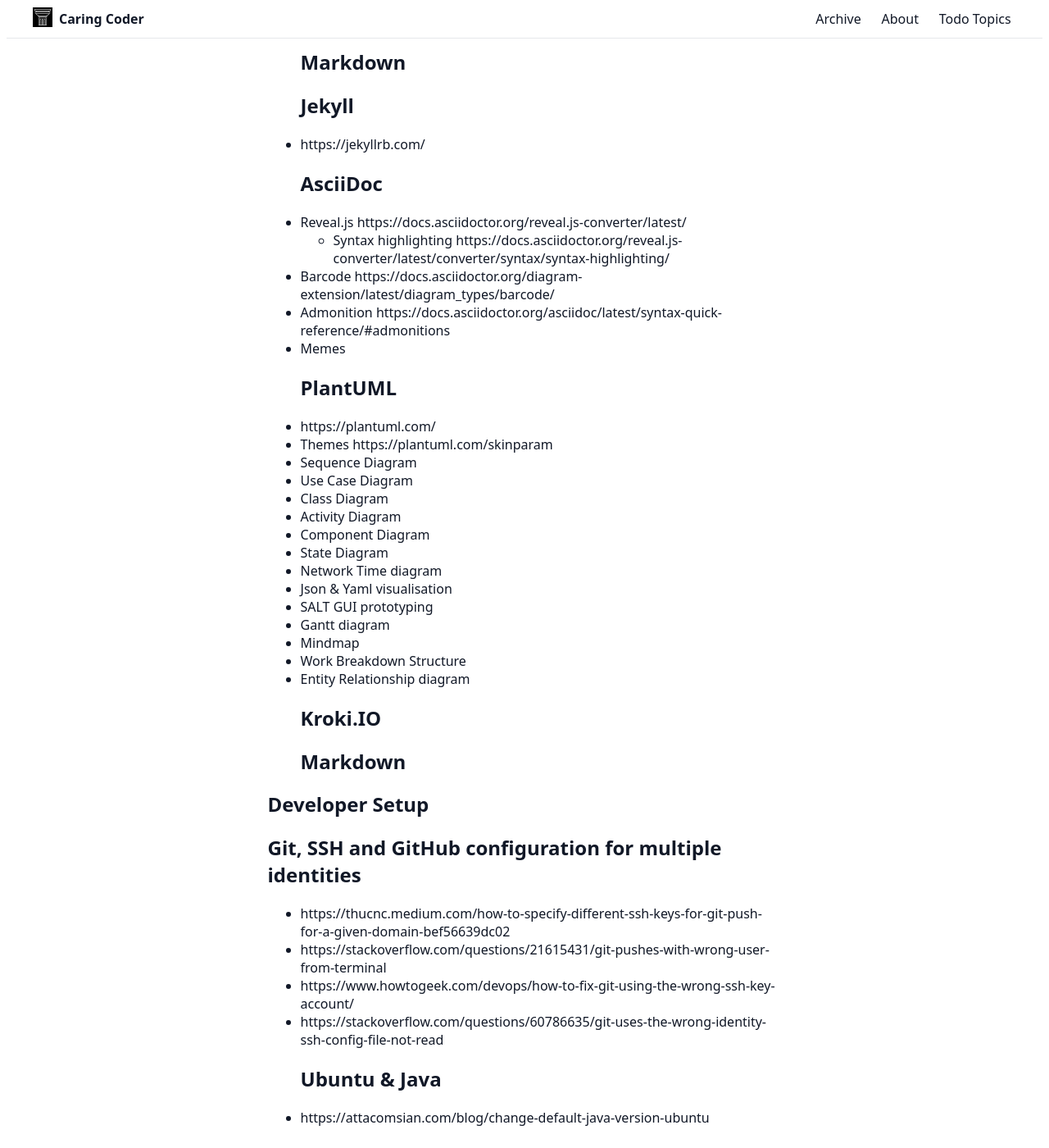
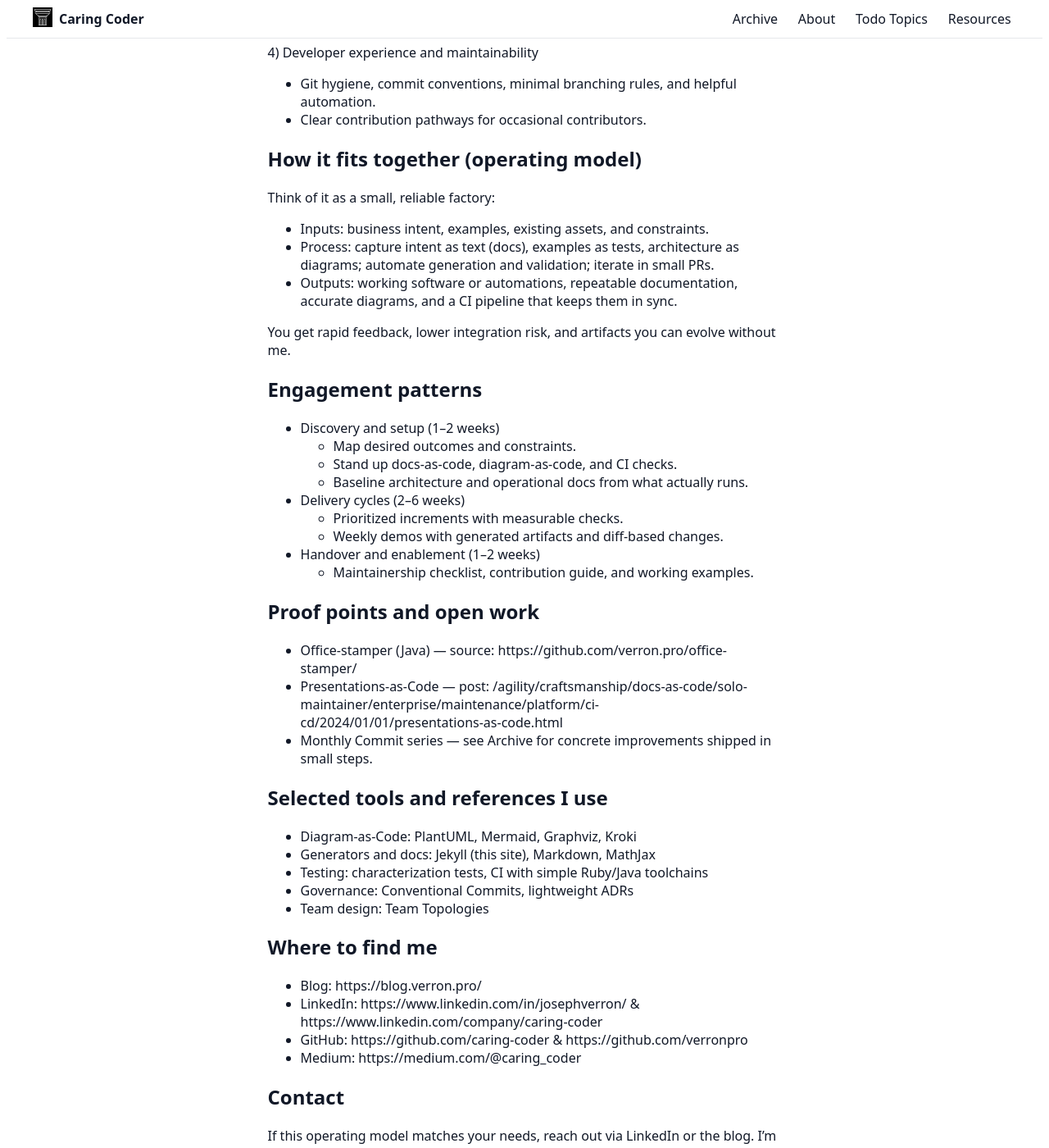
Before and after one commit to verronpro/blog, a Jekyll site: the page built from todo.md, in a window 1280 px wide and 1400 px high, scrolled down 1267 px. Shown: the whole window at 82% size. Built offline with Jekyll 4.4.1, drawn with Linux system fonts in a browser that asks for light colours; some of the changed text lies outside the part shown.

Commit message:
Add a dedicated **Resources** page and update navigation to improve accessibility

```diff
--- /dev/null
+++ b/resources.md
@@ -0,0 +1,280 @@
+---
+layout: page
+title: Resources
+aside:
+  toc: true
+---
+
+This page preserves the long resource list that previously lived on `todo.md`. It’s an organized catalog of tools, references, and inspirations I use. For an overview of how these fit together, see the page “Inspiration, Motivations, and How They Fit”.
+
+# Diagrams as code and other print‑oriented DSLs
+
+## Dot language, Graphviz and layout engines
+- https://www.graphviz.org/docs/layouts/
+- https://gitlab.com/graphviz/graphviz
+- https://graphviz.org/
+
+## Mermaid
+- https://github.com/mermaid-js/mermaid-cli
+- Flowchart
+- Sequence Diagram
+- Gantt Diagram
+- Pie
+- User Journey Diagram
+- Entity Relationship Diagram
+- State Diagram
+- Class Diagram
+
+## Mingram
+
+## Blockdiag, nwdiag, seqdiag, actdiag
+
+## GnuPlot
+- [GnuPlot Introduction](https://www.phys.uconn.edu/~rozman/Courses/P2200_16F/downloads/gnuplot-introduction-2016-10-25.pdf#:~:text=The%20de%EF%AC%81nitions%20of%20functions%20in%20gnuplot%20are%20straight,We%20can%20also%20abbreviate%20commands%20%28%E2%80%99w%E2%80%99for%20with%2C%20etc.%29.)
+- `plot`
+- `splot`
+
+## svgBob
+
+## ditaa
+
+## shaape
+
+## ascii2svg
+
+## Chart.js
+- Line Chart
+- Bar Chart
+- Radar Chart
+- Polar Area Chart
+- Pie Chart
+- Doughnut Chart
+- Bubble Chart
+
+## MathJax
+
+## Markdown
+
+## Jekyll
+- https://jekyllrb.com/
+
+## AsciiDoc
+- Reveal.js https://docs.asciidoctor.org/reveal.js-converter/latest/
+  - Syntax highlighting https://docs.asciidoctor.org/reveal.js-converter/latest/converter/syntax/syntax-highlighting/
+- Barcode https://docs.asciidoctor.org/diagram-extension/latest/diagram_types/barcode/
+- Admonition https://docs.asciidoctor.org/asciidoc/latest/syntax-quick-reference/#admonitions
+- Memes
+
+## PlantUML
+- https://plantuml.com/
+- Themes https://plantuml.com/skinparam
+- Sequence Diagram
+- Use Case Diagram
+- Class Diagram
+- Activity Diagram
+- Component Diagram
+- State Diagram
+- Network Time diagram
+- JSON & YAML visualisation
+- SALT GUI prototyping
+- Gantt diagram
+- Mindmap
+- Work Breakdown Structure
+- Entity Relationship diagram
+
+## Kroki.io
+
+## Markdown
+
+# Developer setup
+
+## Git, SSH and GitHub configuration for multiple identities
+- https://thucnc.medium.com/how-to-specify-different-ssh-keys-for-git-push-for-a-given-domain-bef56639dc02
+- https://stackoverflow.com/questions/21615431/git-pushes-with-wrong-user-from-terminal
+- https://www.howtogeek.com/devops/how-to-fix-git-using-the-wrong-ssh-key-account/
+- https://stackoverflow.com/questions/60786635/git-uses-the-wrong-identity-ssh-config-file-not-read
+
+## Ubuntu & Java
+- https://attacomsian.com/blog/change-default-java-version-ubuntu
+
+## Spring Boot
+- https://www.baeldung.com/spring-boot-h2-database
+
+## WSL
+- https://github.com/microsoft/WSL
+- https://www.bing.com/search?pglt=169&q=ubuntu+wsl+update+time&cvid=6469b67d51b14f8a98e8a7b350459ed2&aqs=edge.0.0l9j69i11004.14262j0j1&FORM=ANNAB1&PC=U531
+
+# Experiments with generative AI
+- https://chat.openai.com/
+- https://platform.openai.com/
+
+# Web hosting
+- gandi.net
+
+# Organisational practices
+
+## Conway's law
+
+## Commit naming rules
+- Conventional Commits https://www.conventionalcommits.org/en/v1.0.0/
+- https://developerexperience.io/articles/commit-naming-rules
+- https://github.com/naming-convention/naming-convention-guides/blob/master/git/tag-naming.md
+
+## Team Topologies
+- https://teamtopologies.com/
+- https://teamtopologies.com/workbook
+- https://teamtopologies.com/infographic/team-topologies-in-a-nutshell-infographic
+- https://github.com/TeamTopologies/Team-Shape-Templates
+
+## Jugement Majoritaire
+- https://app.mieuxvoter.fr/
+
+# Product development
+
+## BDD
+- https://cucumber.io/docs/bdd/
+
+## Perspectives & essays
+- https://blog.frankel.ch/it-depends/
+
+## User Story splitting
+- https://www.linkedin.com/advice/3/what-best-tools-techniques-splitting
+- https://techbeacon.com/app-dev-testing/practical-guide-user-story-splitting-agile-teams
+- https://ancaonuta.medium.com/how-to-split-user-stories-b55f20ea0a4e
+
+# Software craftsmanship
+
+## Agile Manifesto
+- https://agilemanifesto.org/principles.html
+
+## Software Craftsmanship Manifesto
+
+## Continuous Learning
+
+## TDD
+- https://osherove.com/tdd-kata-1
+- https://www.amazon.com/Test-Driven-Development-Kent-Beck-ebook/dp/B095SQ9WP4?ref_=ast_author_dp
+
+## SonarQube
+
+## Legacy code
+- https://www.perforce.com/blog/qac/8-tips-working-legacy-code
+
+## Testing strategy
+
+## Code kata
+- https://osherove.com/tdd-kata-1
+- https://kata-log.rocks/string-calculator-kata
+- https://github.com/topics/string-calculator-kata
+- https://codereview.stackexchange.com/questions/128361/tdd-kata-string-calculator
+- https://github.com/gamontal/awesome-katas
+- https://blog.codinghorror.com/the-ultimate-code-kata/
+- https://simpleprogrammer.com/dont-code-katas/
+- https://github.com/HoucemNaffati/A-Software-Craftsmanship-KATA
+- https://github.com/Gianfrancoalongi/incremental_katas/tree/master
+- http://fundamentalsofsoftwarearchitecture.com/katas/
+- https://katas.softwarecraftsmanship.org/
+- https://www.dyalog.com/blog/2015/01/the-diamond-kata/
+- https://github.com/emilybache/trivia
+
+## Design patterns & refactorings
+- https://refactoring.guru/design-patterns
+- https://www.digitalocean.com/community/tutorials/gangs-of-four-gof-design-patterns
+- https://www.gofpatterns.com/
+- http://w3sdesign.com/GoF_Design_Patterns_Reference0100.pdf
+- https://www.martinfowler.com/books/r2p.html
+
+## Clean architecture
+- https://betterprogramming.pub/the-clean-architecture-beginners-guide-e4b7058c1165
+- https://blog.cleancoder.com/uncle-bob/2012/08/13/the-clean-architecture.html
+
+## Git
+- https://dangitgit.com/
+
+# Programming languages
+
+## Ballerina
+- https://ballerina.io/
+
+## Clojure
+
+## J
+
+## APL
+- https://www.dyalog.com/blog/2015/01/the-diamond-kata/
+
+## Java & JEPs
+
+## JavaScript
+- node.js and https://github.com/nvm-sh/nvm
+
+# Experiments with Minitel
+
+# Repositories
+- https://github.com/verronpro/blog
+- https://github.com/verronpro/welcome
+- https://github.com/verronpro/docx-stamper
+- https://github.com/verronpro/vieilles.photos
+- https://github.com/josephverron/hyrule-id-generator
+- https://github.com/josephverron/http-workshop
+- https://github.com/josephverron/scrapy
+- https://github.com/josephverron/workshop-secure-messenger
+- https://github.com/josephverron/Gource
+- https://github.com/josephverron/GitHubVisualizer
+- https://github.com/josephverron/adventofcode
+- https://github.com/josephverron/orgnosis
+- https://github.com/josephverron/trip-service-kata
+- https://github.com/josephverron/dojo
+- https://github.com/josephverron/gource-action
+- https://github.com/josephverron/josephverron
+- https://github.com/josephverron/sonar-extractor
+- https://github.com/josephverron/talon
+- https://github.com/josephverron/presentations
+- https://github.com/josephverron/manga_library
+- https://github.com/josephverron/graphical-sorter
+- https://github.com/josephverron/java-evolutions
+- https://github.com/josephverron/euler
+- https://github.com/josephverron/codingame
+- https://github.com/josephverron/disk-store
+- https://github.com/josephverron/notes
+- https://github.com/josephverron/codeology
+- https://github.com/josephverron/code_swarm
+
+# Webcomics
+- Geek and Poke https://geek-and-poke.com/
+- Glasbergen https://www.glasbergen.com/
+- CommitStrip
+- XKCD
+
+# NDC Oslo
+- https://nelly-sattari.atlassian.net/wiki/spaces/4Cs/pages/21299251/Be+a+Compass
+- https://www.youtube.com/@NDC/videos
+
+# Miscellaneous tools
+- QRCode https://qr.io/
+
+# Accessibility
+- https://github.com/ksylor/images-for-everyone
+- https://github.com/pa11y/pa11y-ci
+- https://open-indy.github.io/Koa11y/
+
+# Projects
+
+## Familial
+- Le cloud familial — https://cloud.verron.pro/
+- L'espace de Pascal — https://pascal.verron.pro/
+- Les recettes d'Yvette — https://yvette.verron.pro/
+
+## Open Source
+- office-stamper — https://github.com/verron.pro/office-stamper/
+- Update: use Documentero as base for my own word processing SaaS
+
+## Maybe one day…
+- Archivage collégial de photo — http://vieilles.photos
+- Prototypage de recette et formules — http://creation.best
+- Le coin des fantasmes — http://fantas.me
+- Best emails — http://isda.best
+
+# Friends’ projects
+- Isabelle Muñoz, Ennoblisseur textile à l'habit en roses — https://habit-en-roses.fr/
+- Hugues Malbreil, Sculpteur — https://malbreil.fr/
--- a/todo.md
+++ b/todo.md
@@ -1,242 +1,98 @@
 ---
 layout: page
-title: Subjects
+title: Inspiration, Motivations, and How They Fit
 aside:
   toc: true
 ---
 
-# Diagrams as code and other print oriented DSLs
+Purpose
 
-## Dot language, Graphviz and layout engines
-  - https://www.graphviz.org/docs/layouts/
-  - https://gitlab.com/graphviz/graphviz
-  - https://graphviz.org/
-## Mermaid
-  - https://github.com/mermaid-js/mermaid-cli
-  - Flowchart
-  - Sequence Diagram
-  - Gantt Diagram
-  - Pie
-  - User Journey Diagram
-  - Entity Relationship Diagram
-  - State Diagram
-  - Class Diagram
-## Mingram
-## Blockdiag, nwdiag, seqdiag, actdiag
-## GnuPlot
-  - [GnuPlot Introduction](https://www.phys.uconn.edu/~rozman/Courses/P2200_16F/downloads/gnuplot-introduction-2016-10-25.pdf#:~:text=The%20de%EF%AC%81nitions%20of%20functions%20in%20gnuplot%20are%20straight,We%20can%20also%20abbreviate%20commands%20%28%E2%80%99w%E2%80%99for%20with%2C%20etc.%29.)
-  - plot
-  - splot
-## svgBob
-## ditaa
-## shaape
-## ascii2svg
-## Chart.js
-  - Line Chart
-  - Bar Chart
-  - Radar Chart
-  - Polar Area Chart
-  - Pie Chart
-  - Doughnut Chart
-  - Bubble Chart
-## Mathjax
-## Markdown
-## Jekyll
-  - https://jekyllrb.com/
-## AsciiDoc
-  - Reveal.js https://docs.asciidoctor.org/reveal.js-converter/latest/
-    - Syntax highlighting https://docs.asciidoctor.org/reveal.js-converter/latest/converter/syntax/syntax-highlighting/
-  - Barcode https://docs.asciidoctor.org/diagram-extension/latest/diagram_types/barcode/
-  - Admonition https://docs.asciidoctor.org/asciidoc/latest/syntax-quick-reference/#admonitions
-  - Memes
-## PlantUML
-  - https://plantuml.com/
-  - Themes https://plantuml.com/skinparam
-  - Sequence Diagram
-  - Use Case Diagram
-  - Class Diagram
-  - Activity Diagram
-  - Component Diagram
-  - State Diagram
-  - Network Time diagram
-  - Json & Yaml visualisation
-  - SALT GUI prototyping
-  - Gantt diagram
-  - Mindmap
-  - Work Breakdown Structure
-  - Entity Relationship diagram
-## Kroki.IO
-## Markdown
+This page organizes the ideas, practices, and sources that shape my work. It’s written for my future partners who want a pragmatic partner to deliver results and leave systems healthier than they were found.
 
-# Developer Setup
-## Git, SSH and GitHub configuration for multiple identities
-  - https://thucnc.medium.com/how-to-specify-different-ssh-keys-for-git-push-for-a-given-domain-bef56639dc02
-  - https://stackoverflow.com/questions/21615431/git-pushes-with-wrong-user-from-terminal
-  - https://www.howtogeek.com/devops/how-to-fix-git-using-the-wrong-ssh-key-account/
-  - https://stackoverflow.com/questions/60786635/git-uses-the-wrong-identity-ssh-config-file-not-read
-## Ubuntu & Java
-  - https://attacomsian.com/blog/change-default-java-version-ubuntu
-## Spring Boot
-  - https://www.baeldung.com/spring-boot-h2-database
-## WSL
-  - https://www.bing.com/search?pglt=169&q=ubuntu+wsl+update+time&cvid=6469b67d51b14f8a98e8a7b350459ed2&aqs=edge.0.0l9j69i11004.14262j0j1&FORM=ANNAB1&PC=U531
-  - https://github.com/microsoft/WSL
+What you should take away: my influences are deliberate, complementary, and operational. They translate into repeatable ways of working that reduce delivery risk, make quality observable, and keep documentation, code, and architecture aligned.
 
-# Experiments with generative AI
-- https://chat.openai.com/
-- https://platform.openai.com/
+Looking for the long, curated resource list? See the Resources page: [/resources.html](/resources.html).
 
-# Web hosting
-- gandi.net
+# Core motivations
 
-# Organisational practices
-## Conway's law
-## Commit naming rules
-  - Conventional commits https://www.conventionalcommits.org/en/v1.0.0/
-  - https://developerexperience.io/articles/commit-naming-rules
-  - https://github.com/naming-convention/naming-convention-guides/blob/master/git/tag-naming.md
-## Team topologies
-  - https://teamtopologies.com/
-  - https://teamtopologies.com/workbook
-  - https://teamtopologies.com/infographic/team-topologies-in-a-nutshell-infographic
-  - https://github.com/TeamTopologies/Team-Shape-Templates
-## Jugement Majoritaire https://app.mieuxvoter.fr/
+- Make complex work visible early and often. If we can see it, we can steer it.
+- Prefer small, safe steps that ship value continuously.
+- Treat docs, code, and diagrams as one artifact set. Reduce drift by generating and validating where possible.
+- Leave teams with tools and habits they can sustain without me.
 
-# Product development
-## BDD
-  - https://cucumber.io/docs/bdd/
-## https://blog.frankel.ch/it-depends/
-## User Story splitting
-  - https://www.linkedin.com/advice/3/what-best-tools-techniques-splitting
-  - https://techbeacon.com/app-dev-testing/practical-guide-user-story-splitting-agile-teams
-  - https://ancaonuta.medium.com/how-to-split-user-stories-b55f20ea0a4e
+# Influences I stand on
 
-# Software Craftsmanship
-## Agile Manifesto https://agilemanifesto.org/principles.html
-## Software Craftsmanship Manifesto
-## Continuous Learning
-## TDD
-  - https://osherove.com/tdd-kata-1
-  - https://www.amazon.com/Test-Driven-Development-Kent-Beck-ebook/dp/B095SQ9WP4?ref_=ast_author_dp
-## Sonarqube
-## Legacy Code
-  - https://www.perforce.com/blog/qac/8-tips-working-legacy-code
-## Testing Strategy
-## Code Kata
-  - https://osherove.com/tdd-kata-1
-  - https://kata-log.rocks/string-calculator-kata
-  - https://github.com/topics/string-calculator-kata
-  - https://codereview.stackexchange.com/questions/128361/tdd-kata-string-calculator
-  - https://github.com/gamontal/awesome-katas
-  - https://blog.codinghorror.com/the-ultimate-code-kata/
-  - https://simpleprogrammer.com/dont-code-katas/
-  - https://github.com/HoucemNaffati/A-Software-Craftsmanship-KATA
-  - https://github.com/Gianfrancoalongi/incremental_katas/tree/master
-  - http://fundamentalsofsoftwarearchitecture.com/katas/
-  - https://katas.softwarecraftsmanship.org/
-  - https://www.dyalog.com/blog/2015/01/the-diamond-kata/
-  - https://github.com/emilybache/trivia
-## Design patterns & refactorings
-  - https://refactoring.guru/design-patterns
-  - https://www.digitalocean.com/community/tutorials/gangs-of-four-gof-design-patterns
-  - https://www.gofpatterns.com/
-  - http://w3sdesign.com/GoF_Design_Patterns_Reference0100.pdf
-  - https://www.martinfowler.com/books/r2p.html
-## Clean architecture
-  - https://betterprogramming.pub/the-clean-architecture-beginners-guide-e4b7058c1165
-  - https://blog.cleancoder.com/uncle-bob/2012/08/13/the-clean-architecture.html
-## Git
-  - https://dangitgit.com/
+These are not name‑drops; they shape concrete choices in how I work with you.
 
-# Programming Language
-## Ballerina https://ballerina.io/
-## Clojure
-## J
-## APL
-  - https://www.dyalog.com/blog/2015/01/the-diamond-kata/
-## Java & JEPs
-## JavaScript
-  - node.js et https://github.com/nvm-sh/nvm
+- Team Topologies — structure teams for fast flow and clear responsibilities.
+- Docs‑as‑Code and Diagram‑as‑Code — text, versioned, reviewable, automated.
+- BDD and example‑guided development — make intent executable.
+- Conventional Commits and lightweight governance — predictable history, easier automation.
+- Solo‑maintainer discipline — ruthless clarity on scope, automation, and quality gates.
 
-# Experiments with Minitel
+# Practices I bring to your project
 
-# Repository
-- https://github.com/verronpro/blog
-- https://github.com/verronpro/welcome
-- https://github.com/verronpro/docx-stamper
-- https://github.com/verronpro/vieilles.photos
-- https://github.com/josephverron/hyrule-id-generator
-- https://github.com/josephverron/http-workshop
-- https://github.com/josephverron/scrapy
-- https://github.com/josephverron/workshop-secure-messenger
-- https://github.com/josephverron/Gource
-- https://github.com/josephverron/GitHubVisualizer
-- https://github.com/josephverron/adventofcode
-- https://github.com/josephverron/orgnosis
-- https://github.com/josephverron/trip-service-kata
-- https://github.com/josephverron/dojo
-- https://github.com/josephverron/gource-action
-- https://github.com/josephverron/josephverron
-- https://github.com/josephverron/sonar-extractor
-- https://github.com/josephverron/talon
-- https://github.com/josephverron/presentations
-- https://github.com/josephverron/manga_library
-- https://github.com/josephverron/graphical-sorter
-- https://github.com/josephverron/java-evolutions
-- https://github.com/josephverron/euler
-- https://github.com/josephverron/codingame
-- https://github.com/josephverron/disk-store
-- https://github.com/josephverron/notes
-- https://github.com/josephverron/codeology
-- https://github.com/josephverron/code_swarm
+1) Docs‑as‑Code foundation
+- Your documentation, run‑books, and decisions live with your code in Markdown, with CI checks. Fewer stale wikis; more trustworthy knowledge.
+- Diagram‑as‑Code (PlantUML, Mermaid, Graphviz) keeps architecture current. Diagrams update when code or config changes.
 
-# Webcomics
-## Geek and Poke https://geek-and-poke.com/
-## Glasbergen https://www.glasbergen.com/
-## Commitstrip
-## XKCD
+2) Template and document automation
+- I maintain Office‑stamper, a small Java library used to generate .docx/.pptx/.xlsx from real templates safely and testably.
+- I apply strong template semantics (placeholders, invariants, pre/post‑processing) so documents are robust and evolvable.
 
-# NDC Oslo
-- https://nelly-sattari.atlassian.net/wiki/spaces/4Cs/pages/21299251/Be+a+Compass
-- https://www.youtube.com/@NDC/videos
+3) Testing as infrastructure
+- Characterization tests make legacy safer to change.
+- CI pipelines validate docs, diagrams, and generated artifacts along with code.
 
-# Miscellaneous Tools
-## QRCode https://qr.io/
+4) Developer experience and maintainability
+- Git hygiene, commit conventions, minimal branching rules, and helpful automation.
+- Clear contribution pathways for occasional contributors.
 
-# Accessibility
-- https://github.com/ksylor/images-for-everyone
-- https://github.com/pa11y/pa11y-ci
-- https://open-indy.github.io/Koa11y/
+# How it fits together (operating model)
+
+Think of it as a small, reliable factory:
+
+- Inputs: business intent, examples, existing assets, and constraints.
+- Process: capture intent as text (docs), examples as tests, architecture as diagrams; automate generation and validation; iterate in small PRs.
+- Outputs: working software or automations, repeatable documentation, accurate diagrams, and a CI pipeline that keeps them in sync.
+
+You get rapid feedback, lower integration risk, and artifacts you can evolve without me.
+
+# Engagement patterns
+
+- Discovery and setup (1–2 weeks)
+  - Map desired outcomes and constraints.
+  - Stand up docs‑as‑code, diagram‑as‑code, and CI checks.
+  - Baseline architecture and operational docs from what actually runs.
+
+- Delivery cycles (2–6 weeks)
+  - Prioritized increments with measurable checks.
+  - Weekly demos with generated artifacts and diff‑based changes.
+
+- Handover and enablement (1–2 weeks)
+  - Maintainership checklist, contribution guide, and working examples.
+
+# Proof points and open work
+
+- Office‑stamper (Java) — source: https://github.com/verron.pro/office-stamper/
+- Presentations‑as‑Code — post: /agility/craftsmanship/docs-as-code/solo-maintainer/enterprise/maintenance/platform/ci-cd/2024/01/01/presentations-as-code.html
+- Monthly Commit series — see Archive for concrete improvements shipped in small steps.
+
+# Selected tools and references I use
+
+- Diagram‑as‑Code: PlantUML, Mermaid, Graphviz, Kroki
+- Generators and docs: Jekyll (this site), Markdown, MathJax
+- Testing: characterization tests, CI with simple Ruby/Java toolchains
+- Governance: Conventional Commits, lightweight ADRs
+- Team design: Team Topologies
 
 # Where to find me
-- [blog](https://blog.verron.pro/)
-- [linkedin](https://www.linkedin.com/in/josephverron/)
-- [medium](https://medium.com/@caring_coder)
-- [codingame](https://www.codingame.com/profile/60e9b0f5e26f8a109f4fb4abd55f03d76149351)
-- [credly](https://www.credly.com/users/joseph-verron)
-- [deviantart](https://www.deviantart.com/caring-coder)
-- [docker](https://hub.docker.com/u/verronpro)
-- [freelancer](https://www.freelancer.com/u/josephverr)
-- [holopin](https://www.holopin.io/@josephverron#)
-- [projecteuler](https://projecteuler.net/progress=caring_coder)
 
-# Projects
+- Blog: https://blog.verron.pro/
+- LinkedIn: https://www.linkedin.com/in/josephverron/ & https://www.linkedin.com/company/caring-coder
+- GitHub: https://github.com/caring-coder & https://github.com/verronpro
+- Medium: https://medium.com/@caring_coder
 
-## Familial
-- [Le cloud familial](https://cloud.verron.pro/)
-- [L'espace de Pascal](https://pascal.verron.pro/)
-- [Les recettes d'Yvette](https://yvette.verron.pro/)
+# Contact
 
-## Open Source
-- [office-stamper](https://github.com/verron.pro/office-stamper/)
-- Update: use Documentero as base for my own word processing SaaS
-
-## Maybe one day...
-- [Archivage collégial de photo](http://vieilles.photos)
-- [Prototypage de recette et formules](http://creation.best)
-- [Le coin des fantasmes](http://fantas.me)
-- [Best emails](http://isda.best)
-
-# Friends projects
-- [Isabelle Muñoz, Ennoblisseur textile à l'habit en roses, ](https://habit-en-roses.fr/)
-- [Hugues Malbreil, Sculpteur](https://malbreil.fr/)
+If this operating model matches your needs, reach out via LinkedIn or the blog. I’m open to short, outcome‑focused engagements and happy to start with a small audit or a spike to prove value quickly.
```
Also changed, not shown: _data/navigation.yml (+25 -0 lines).
